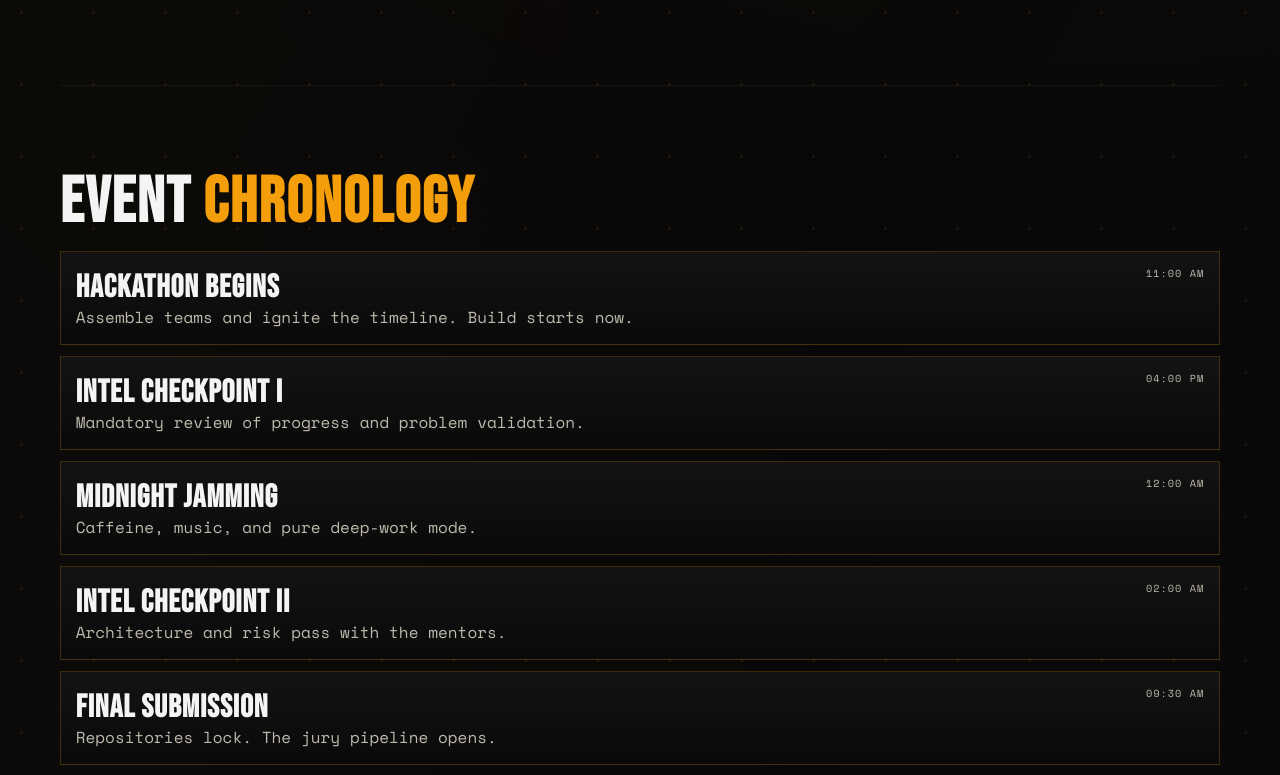
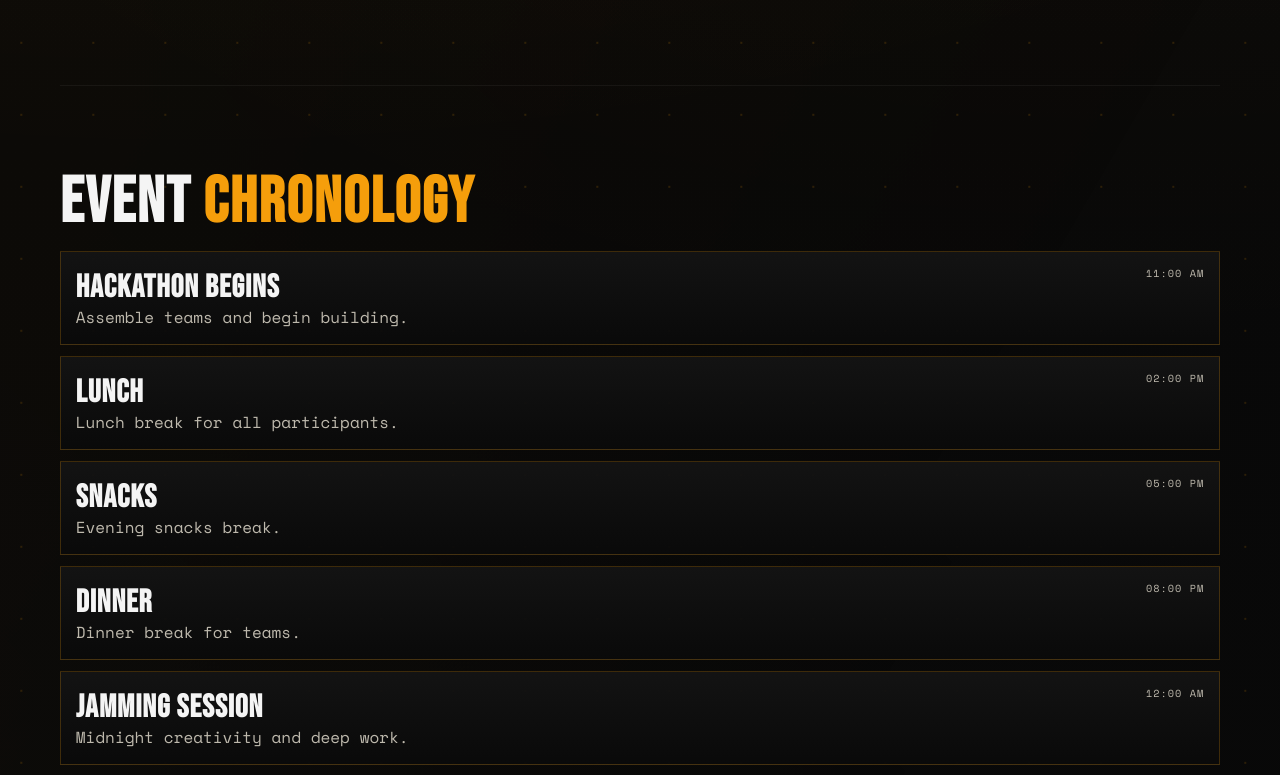
Before and after one commit to mehy12/epoch, a Next.js app: page / in a window 1280 px wide. Shown: the part 2000-2775 px from the top of the page. Built offline with nearby package versions, Linux system fonts and the light colour scheme.

Commit message:
feat: update event chronology with meal breaks and revised session titles for clarity

```diff
--- a/app/page.js
+++ b/app/page.js
@@ -55,27 +55,47 @@ const chronology = [
   {
     time: "11:00 AM",
     title: "Hackathon Begins",
-    description: "Assemble teams and ignite the timeline. Build starts now.",
+    description: "Assemble teams and begin building.",
   },
   {
-    time: "04:00 PM",
-    title: "Intel Checkpoint I",
-    description: "Mandatory review of progress and problem validation.",
+    time: "02:00 PM",
+    title: "Lunch",
+    description: "Lunch break for all participants.",
+  },
+  {
+    time: "05:00 PM",
+    title: "Snacks",
+    description: "Evening snacks break.",
+  },
+  {
+    time: "08:00 PM",
+    title: "Dinner",
+    description: "Dinner break for teams.",
   },
   {
     time: "12:00 AM",
-    title: "Midnight Jamming",
-    description: "Caffeine, music, and pure deep-work mode.",
+    title: "Jamming Session",
+    description: "Midnight creativity and deep work.",
   },
   {
-    time: "02:00 AM",
-    title: "Intel Checkpoint II",
-    description: "Architecture and risk pass with the mentors.",
+    time: "04:00 AM",
+    title: "Tea & Coffee",
+    description: "Refreshment break for participants.",
   },
   {
-    time: "09:30 AM",
-    title: "Final Submission",
-    description: "Repositories lock. The jury pipeline opens.",
+    time: "08:00 AM",
+    title: "Breakfast",
+    description: "Breakfast served at venue.",
+  },
+  {
+    time: "11:00 AM",
+    title: "Judging Begins",
+    description: "Project evaluation starts.",
+  },
+  {
+    time: "01:00 PM",
+    title: "Valedictory Ceremony",
+    description: "Closing ceremony and announcements.",
   },
 ];
 
```
